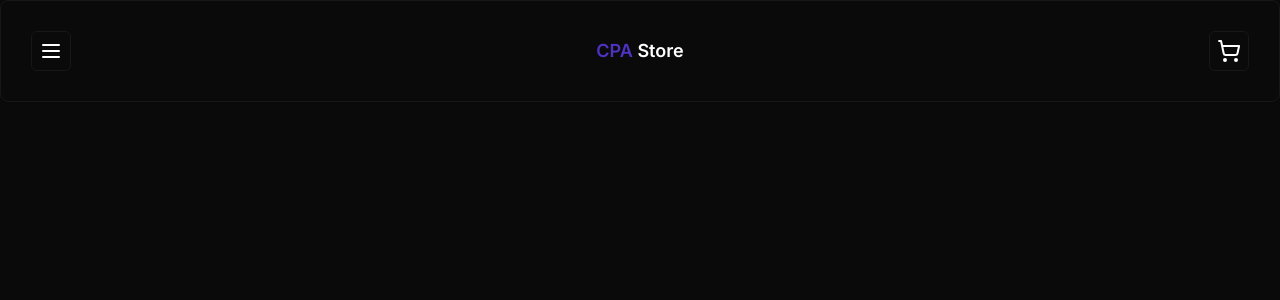
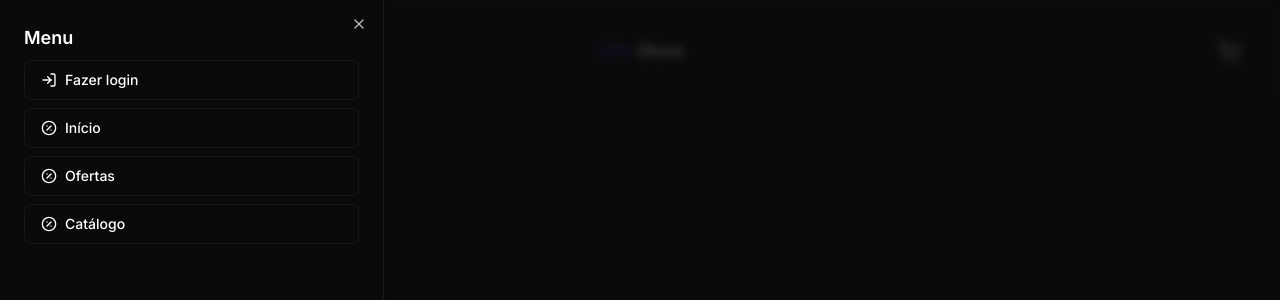
Before and after one commit to caiopa/appFullStack, a Next.js app: page / in a window 1280 px wide. Both pictures are taken after a click on the button 51 px from the left and 51 px from the top of the page. Shown: the top 300 px of the page. Built offline with nearby package versions, Linux system fonts and the light colour scheme.

Commit message:
feat: add  menu header

```diff
--- a/package.json
+++ b/package.json
@@ -10,6 +10,7 @@
   },
   "dependencies": {
     "@prisma/client": "^5.4.2",
+    "@radix-ui/react-dialog": "^1.0.5",
     "@radix-ui/react-slot": "^1.0.2",
     "class-variance-authority": "^0.7.0",
     "clsx": "^2.0.0",
--- a/src/components/ui/header.tsx
+++ b/src/components/ui/header.tsx
@@ -1,16 +1,53 @@
-import { MenuIcon, ShoppingCartIcon } from "lucide-react";
+import { MenuIcon, ShoppingCartIcon, LogInIcon, PercentCircle } from "lucide-react";
 import { Button } from "./button";
 import { Card } from "./card";
+import { Sheet, SheetContent, SheetHeader, SheetTrigger } from "./sheet";
 
 const Header = () => {
     return (
         <Card className="flex justify-between p-[1.875rem] items-center">
+          <Sheet>
+            <SheetTrigger asChild>
+              <Button size="icon" variant="outline">
+                <MenuIcon />
+              </Button>
+           </SheetTrigger>
+
+           <SheetContent side="left">
+             <SheetHeader className="text-left text-lg font-semibold">Menu</SheetHeader>
+
+             <div className="mt-2 flex flex-col gap-2">
+                <Button variant="outline" className="w-full justify-start gap-2">
+                <LogInIcon size={16} />
+                Fazer login
+                </Button>
+
+                <Button variant="outline" className="w-full justify-start gap-2">
+                <PercentCircle size={16} />
+                Início
+                </Button>
+
+                <Button variant="outline" className="w-full justify-start gap-2">
+                <PercentCircle size={16} />
+                Ofertas
+                </Button>
+
+
+                <Button variant="outline" className="w-full justify-start gap-2">
+                <PercentCircle size={16} />
+                Catálogo
+                </Button>
+
+
+             </div>
+           </SheetContent>
+
+          </Sheet>
+
+        <h1 className="font-semibold text-lg"><span className="text-primary">CPA</span> Store</h1>
+
             <Button size="icon" variant="outline">
-                <MenuIcon />
-            </Button>
-            <h1 className="font-semibold text-lg"><span className="text-primary">CPA</span> Store</h1>
-            <Button size="icon" variant="outline">
-                <ShoppingCartIcon   />
+              <ShoppingCartIcon />
             </Button>
         </Card>
      );
--- /dev/null
+++ b/src/components/ui/sheet.tsx
@@ -0,0 +1,140 @@
+"use client"
+
+import * as React from "react"
+import * as SheetPrimitive from "@radix-ui/react-dialog"
+import { cva, type VariantProps } from "class-variance-authority"
+import { X } from "lucide-react"
+
+import { cn } from "@/lib/utils"
+
+const Sheet = SheetPrimitive.Root
+
+const SheetTrigger = SheetPrimitive.Trigger
+
+const SheetClose = SheetPrimitive.Close
+
+const SheetPortal = SheetPrimitive.Portal
+
+const SheetOverlay = React.forwardRef<
+  React.ElementRef<typeof SheetPrimitive.Overlay>,
+  React.ComponentPropsWithoutRef<typeof SheetPrimitive.Overlay>
+>(({ className, ...props }, ref) => (
+  <SheetPrimitive.Overlay
+    className={cn(
+      "fixed inset-0 z-50 bg-background/80 backdrop-blur-sm data-[state=open]:animate-in data-[state=closed]:animate-out data-[state=closed]:fade-out-0 data-[state=open]:fade-in-0",
+      className
+    )}
+    {...props}
+    ref={ref}
+  />
+))
+SheetOverlay.displayName = SheetPrimitive.Overlay.displayName
+
+const sheetVariants = cva(
+  "fixed z-50 gap-4 bg-background p-6 shadow-lg transition ease-in-out data-[state=open]:animate-in data-[state=closed]:animate-out data-[state=closed]:duration-300 data-[state=open]:duration-500",
+  {
+    variants: {
+      side: {
+        top: "inset-x-0 top-0 border-b data-[state=closed]:slide-out-to-top data-[state=open]:slide-in-from-top",
+        bottom:
+          "inset-x-0 bottom-0 border-t data-[state=closed]:slide-out-to-bottom data-[state=open]:slide-in-from-bottom",
+        left: "inset-y-0 left-0 h-full w-3/4 border-r data-[state=closed]:slide-out-to-left data-[state=open]:slide-in-from-left sm:max-w-sm",
+        right:
+          "inset-y-0 right-0 h-full w-3/4  border-l data-[state=closed]:slide-out-to-right data-[state=open]:slide-in-from-right sm:max-w-sm",
+      },
+    },
+    defaultVariants: {
+      side: "right",
+    },
+  }
+)
+
+interface SheetContentProps
+  extends React.ComponentPropsWithoutRef<typeof SheetPrimitive.Content>,
+    VariantProps<typeof sheetVariants> {}
+
+const SheetContent = React.forwardRef<
+  React.ElementRef<typeof SheetPrimitive.Content>,
+  SheetContentProps
+>(({ side = "right", className, children, ...props }, ref) => (
+  <SheetPortal>
+    <SheetOverlay />
+    <SheetPrimitive.Content
+      ref={ref}
+      className={cn(sheetVariants({ side }), className)}
+      {...props}
+    >
+      {children}
+      <SheetPrimitive.Close className="absolute right-4 top-4 rounded-sm opacity-70 ring-offset-background transition-opacity hover:opacity-100 focus:outline-none focus:ring-2 focus:ring-ring focus:ring-offset-2 disabled:pointer-events-none data-[state=open]:bg-secondary">
+        <X className="h-4 w-4" />
+        <span className="sr-only">Close</span>
+      </SheetPrimitive.Close>
+    </SheetPrimitive.Content>
+  </SheetPortal>
+))
+SheetContent.displayName = SheetPrimitive.Content.displayName
+
+const SheetHeader = ({
+  className,
+  ...props
+}: React.HTMLAttributes<HTMLDivElement>) => (
+  <div
+    className={cn(
+      "flex flex-col space-y-2 text-center sm:text-left",
+      className
+    )}
+    {...props}
+  />
+)
+SheetHeader.displayName = "SheetHeader"
+
+const SheetFooter = ({
+  className,
+  ...props
+}: React.HTMLAttributes<HTMLDivElement>) => (
+  <div
+    className={cn(
+      "flex flex-col-reverse sm:flex-row sm:justify-end sm:space-x-2",
+      className
+    )}
+    {...props}
+  />
+)
+SheetFooter.displayName = "SheetFooter"
+
+const SheetTitle = React.forwardRef<
+  React.ElementRef<typeof SheetPrimitive.Title>,
+  React.ComponentPropsWithoutRef<typeof SheetPrimitive.Title>
+>(({ className, ...props }, ref) => (
+  <SheetPrimitive.Title
+    ref={ref}
+    className={cn("text-lg font-semibold text-foreground", className)}
+    {...props}
+  />
+))
+SheetTitle.displayName = SheetPrimitive.Title.displayName
+
+const SheetDescription = React.forwardRef<
+  React.ElementRef<typeof SheetPrimitive.Description>,
+  React.ComponentPropsWithoutRef<typeof SheetPrimitive.Description>
+>(({ className, ...props }, ref) => (
+  <SheetPrimitive.Description
+    ref={ref}
+    className={cn("text-sm text-muted-foreground", className)}
+    {...props}
+  />
+))
+SheetDescription.displayName = SheetPrimitive.Description.displayName
+
+export {
+  Sheet,
+  SheetPortal,
+  SheetOverlay,
+  SheetTrigger,
+  SheetClose,
+  SheetContent,
+  SheetHeader,
+  SheetFooter,
+  SheetTitle,
+  SheetDescription,
+}
```
Also changed, not shown: 1 other file (tests, documents, lock files or other folders).
